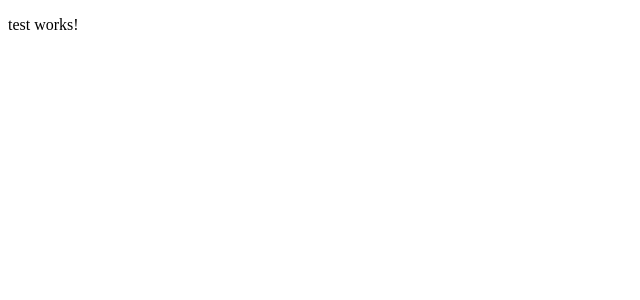
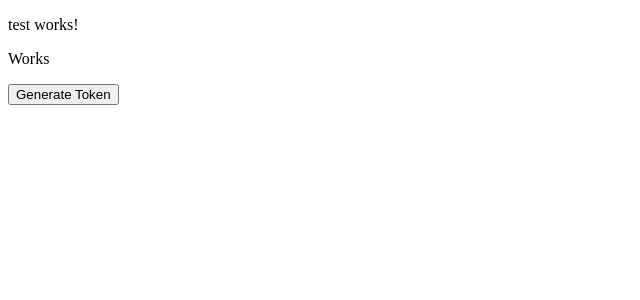
Before and after one commit to TurtleGods/WebAngular, an Angular app: page / in a window 1280 px wide. Shown: the top 300 px of the page, without its empty margins (0-640 px from the left). Built offline with nearby package versions, Linux system fonts and the light colour scheme.

Commit message:
[fix] 修正httpclient不能用的問題 引入httpclientModule

```diff
--- a/src/app/app.component.html
+++ b/src/app/app.component.html
@@ -1,3 +1,4 @@
 
 <router-outlet></router-outlet>
 <app-test></app-test>
+<app-token></app-token>
--- a/src/app/app.module.ts
+++ b/src/app/app.module.ts
@@ -5,6 +5,7 @@ import { AppRoutingModule } from './app-routing.module';
 import { AppComponent } from './app.component';
 import { TokenComponent } from './pages/token/token.component';
 import { TestComponent } from './test/test.component';
+import { HttpClientModule } from '@angular/common/http';
 
 @NgModule({
   declarations: [
@@ -14,7 +15,8 @@ import { TestComponent } from './test/test.component';
   ],
   imports: [
     BrowserModule,
-    AppRoutingModule
+    AppRoutingModule,
+    HttpClientModule,
   ],
   providers: [],
   bootstrap: [AppComponent]
--- a/src/app/pages/token/token.component.html
+++ b/src/app/pages/token/token.component.html
@@ -1,8 +1,8 @@
 <p>Works</p>
 <div>
-    <button (click)="generateToken()">Generate Token</button>
-    <div *ngIf="token" class="token-display">
-      <h2>Generated Token:</h2>
-      <pre>{{ token }}</pre>
-    </div>
+  <button (click)="generateToken()">Generate Token</button>
+  <div *ngIf="token" class="token-display">
+    <h2>Generated Token:</h2>
+    <pre>{{ token }}</pre>
   </div>
+</div>
--- a/src/app/pages/token/token.component.ts
+++ b/src/app/pages/token/token.component.ts
@@ -7,8 +7,8 @@ import { TokenService } from './token.service';
   styleUrls: ['./token.component.css']
 })
 export class TokenComponent {
-  token:string | undefined;
-  constructor(private tokenService:TokenService){}
+  token: string | undefined;
+  constructor(private tokenService: TokenService) { }
   generateToken(): void {
     this.tokenService.generateToken().subscribe(
       (response: any) => {
@@ -18,5 +18,5 @@ export class TokenComponent {
         console.error('Error generating token:', error);
       }
     );
+  }
 }
-}
```
